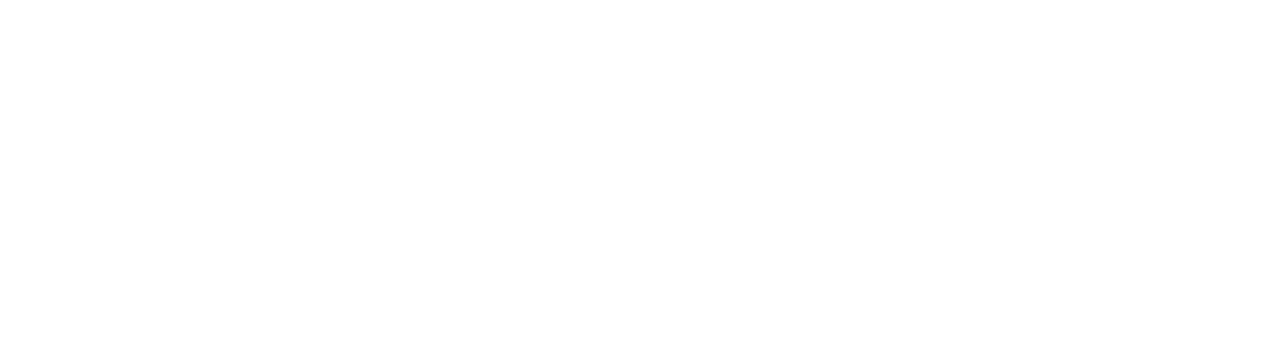
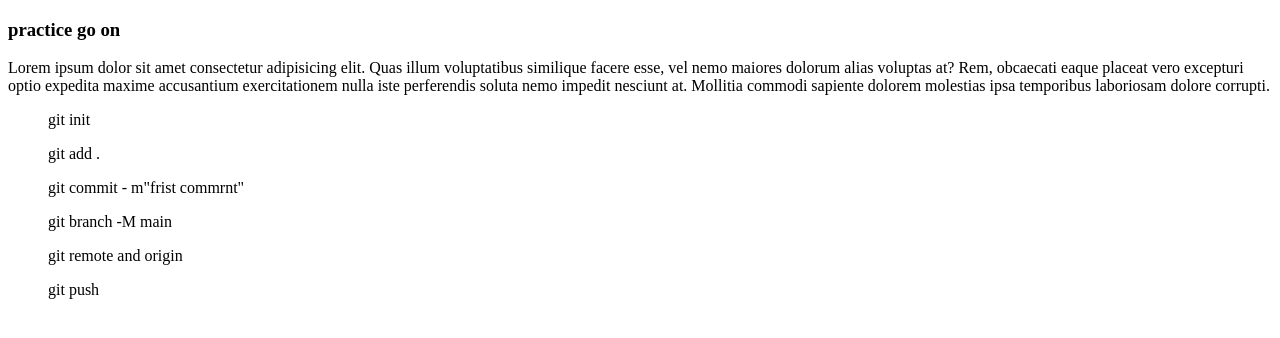
Before and after one commit to Uzzalsinha12/practicedaygoon, a plain HTML site: page index.html in a window 1280 px wide. Drawn offline with Linux system fonts and the light colour scheme.

Commit message:
add the ol list

```diff
--- a/index.html
+++ b/index.html
@@ -6,6 +6,15 @@
     <title>practice-frist-github-repo</title>
 </head>
 <body>
-
+    <h3>practice go on</h3>
+    <p>Lorem ipsum dolor sit amet consectetur adipisicing elit. Quas illum voluptatibus similique facere esse, vel nemo maiores dolorum alias voluptas at? Rem, obcaecati eaque placeat vero excepturi optio expedita maxime accusantium exercitationem nulla iste perferendis soluta nemo impedit nesciunt at. Mollitia commodi sapiente dolorem molestias ipsa temporibus laboriosam dolore corrupti.</p>
+    <div>
+        <ol>git init</ol>
+        <ol>git add .</ol>
+        <ol>git commit - m"frist commrnt"</ol>
+        <ol>git branch -M main</ol>
+        <ol>git remote and origin</ol>
+        <ol>git push</ol>
+    </div>
 </body>
 </html>
```
